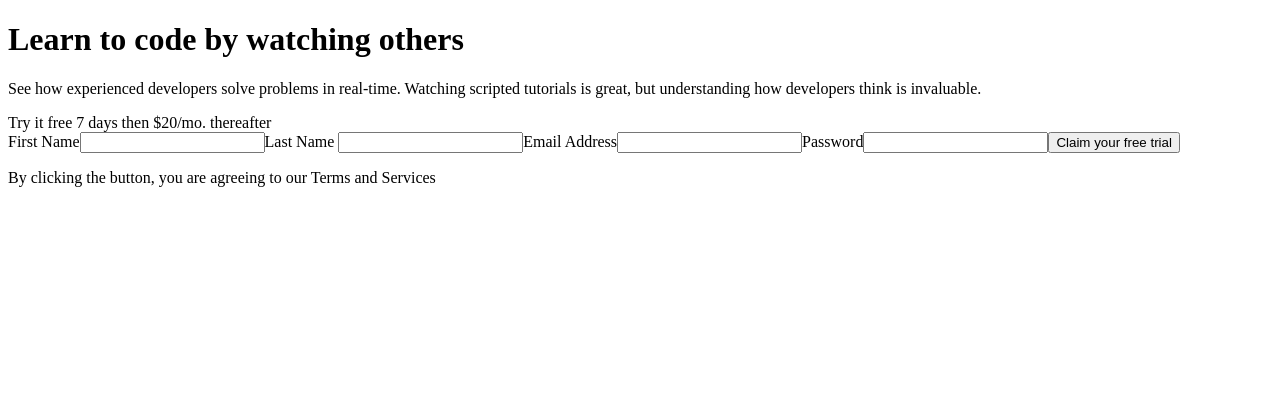
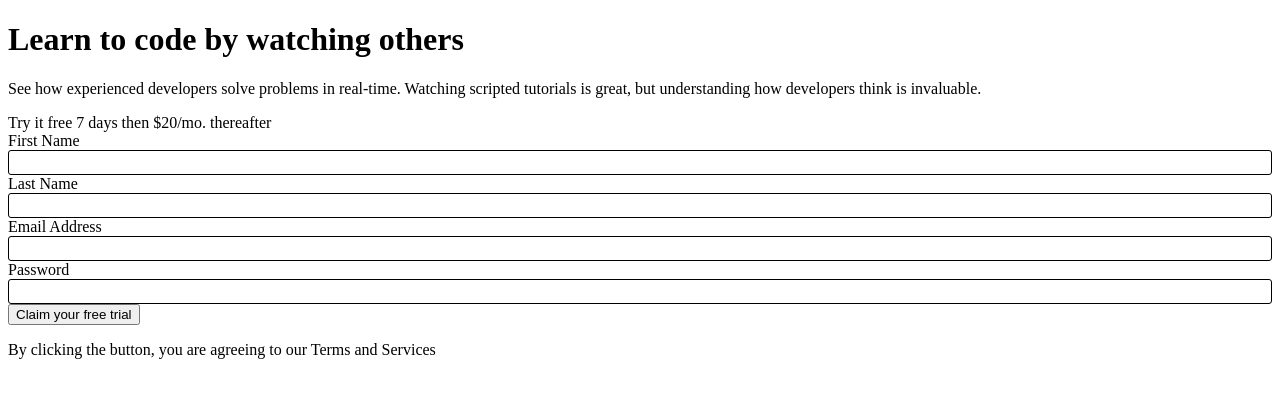
Before and after one commit to CoderKnight02/intro-component-with-signup-form-master, a Vue app: page / in a window 1280 px wide. Shown: the top 398 px of the page. Built offline with nearby package versions, Linux system fonts and the light colour scheme; the HTML template or start-up script is replaced by a standard one.

Commit message:
all logic declared

```diff
--- a/src/App.vue
+++ b/src/App.vue
@@ -3,9 +3,6 @@
 import FormComp from './components/FormComp.vue';
 
   export default{
-    data() {
-        return {};
-    },
     components: {
       FormComp
     }
@@ -14,7 +11,9 @@ import FormComp from './components/FormComp.vue';
 </script>
 
 <template>
-  <div>
+  <div class="main">
+
+    <div class="header">
 
       <h1>
         Learn to code by watching others
@@ -25,6 +24,7 @@ import FormComp from './components/FormComp.vue';
         but understanding how developers think is invaluable.
       </p>
 
+    </div>
 
 
     <FormComp></FormComp>
--- a/src/components/FormComp.vue
+++ b/src/components/FormComp.vue
@@ -1,13 +1,59 @@
 <script>
 
-    import { mapMutations, mapState } from 'vuex';
     export default{
+        data(){
+            return {
+                fName: '',
+                lName: '',
+                pass: '',
+                email: '',
+                inputfName: false,
+                inputlName: false,
+                inputPass: false,
+                inputEmail: false,
 
-        computed:{
-            ...mapState(['fName','email','pass','lName'])
+            }
         },
         methods:{
-            ...mapMutations(['check'])
+
+            isValidForm(){
+                this.checkfName()
+                this.checklName()
+                this.checkEmail()
+
+                this.checkPass()
+            },
+
+            checkfName(){
+                if(this.fName.trim().length == 0) this.inputfName = true
+                else this.inputfName = false
+            },
+
+            checklName(){
+                if(this.lName.trim().length == 0) this.inputlName = true
+                else this.inputlName = false
+            },
+
+            checkPass(){
+                if(this.pass.trim().length == 0) this.inputPass = true
+                else this.inputPass = false
+            },
+
+            checkEmail(){
+                if(
+                    this.email.trim().length == 0 ||
+                    this.email.trim().includes(' ') ||
+                    this.email.indexOf('@') == -1 ||
+                    this.email.match(/@/g).length != 1 ||
+                    this.email.indexOf('.') == -1 ||
+                    this.email.match(/\./g).length != 1 ||
+                    this.email.indexOf('.') < this.email.indexOf('@') ||
+                    this.email.search(/\.([a-z]|[0-9])/) == -1 ||
+                    this.email.search(/@([a-z]|[0-9])/) == -1
+
+                ) this.inputEmail = true
+                else this.inputEmail = false
+            }
         }
     }
 </script>
@@ -18,31 +64,71 @@
         <div class="blue">
         Try it free 7 days then $20/mo. thereafter
         </div>
+
         <form action="#" class="form">
             <label for="firstname">First Name</label>
-            <input @input="checkName" id="firstname" type="text" required>
+            <div :class="{'red': inputfName}">
+                <input  id="firstname" type="text" v-model="fName" required>
+                <img v-show="inputfName" src="../assets/images/icon-error.svg" alt="Error!!!">
+            </div>
+            <p v-show="inputfName">text to show if case of wrong form</p>
+
 
             <label for="lastname">Last Name </label>
-            <input id="lastname" type="text" required>
+            <div :class="{'red': inputlName}">
+                <input  id="lastname" type="text" v-model="lName" required>
+                <img v-show="inputPass" src="../assets/images/icon-error.svg" alt="Error!!!">
+            </div>
+            <p v-show="inputlName">text to show if case of wrong form</p>
+
 
             <label for="email">Email Address</label>
-            <input id="email" type="text" required>
+            <div :class="{'red': inputEmail}">
+                <input  id="email" type="text" v-model="email" required>
+                <img v-show="inputPass" src="../assets/images/icon-error.svg" alt="Error!!!">
+            </div>
+            <p v-show="inputEmail">text to show if case of wrong form</p>
+
 
             <label for="pass">Password</label>
-            <input id="pass" type="password" required>
+            <div :class="{'red': inputPass}">
+                <input  id="pass" type="password" v-model="pass" required>
+                <img v-show="inputPass" src="../assets/images/icon-error.svg" alt="Error!!!">
+            </div>
+            <p v-show="inputPass">text to show if case of wrong form</p>
 
-            <button @click="isValidForm" >
+
+
+            <button @click.prevent="isValidForm" >
                 Claim your free trial
             </button>
+
             <p>
                 By clicking the button, you are agreeing to our Terms and Services
             </p>
 
         </form>
+
     </div>
 </template>
 
-<style lang="scss">
+<style lang="scss" scoped>
     $color: black;
 
+    input{
+        border: none;
+    }
+    .red{
+        border-color: red;
+    }
+
+    label + div{
+        padding: 3px 0;
+        display: flex;
+        gap: 10px;
+        align-items: center;
+        border: 1px solid black;
+        border-radius: 3px;
+    }
+
 </style>
--- a/src/store/index.js
+++ b/src/store/index.js
@@ -2,41 +2,10 @@ import { createStore } from 'vuex'
 
 export default createStore({
   state: {
-    fName: '',
-    lName: '',
-    pass: '',
-    email: ''
   },
   getters: {
   },
   mutations: {
-    checkfName(state){
-      if(state.fName.trim() === '') return false
-      else return true
-    },
-    checklName(state){
-      if(state.lName.trim() === '') return false
-      else return true
-    },
-    checkPass(state){
-      if(state.pass.trim() === '') return false
-      else return true
-    },
-    checkEmail(state){
-      if(
-          state.email.length == 0 ||
-          state.email.trim().includes(' ') ||
-          state.email.indexOf('@') == -1 ||
-          state.email.match(/@/g).length != 1 ||
-          state.email.indexOf('.') == -1 ||
-          state.email.match(/\./g).length != 1 ||
-          state.email.indexOf('.') < state.email.indexOf('@') ||
-          state.email.search(/\.([a-z]|[0-9])/) == -1 ||
-          state.email.search(/@([a-z]|[0-9])/) == -1
-
-        ) return false
-      else return true
-    }
   },
   actions: {
   },
```
Lines whose indentation alone changed are shown as unchanged.
